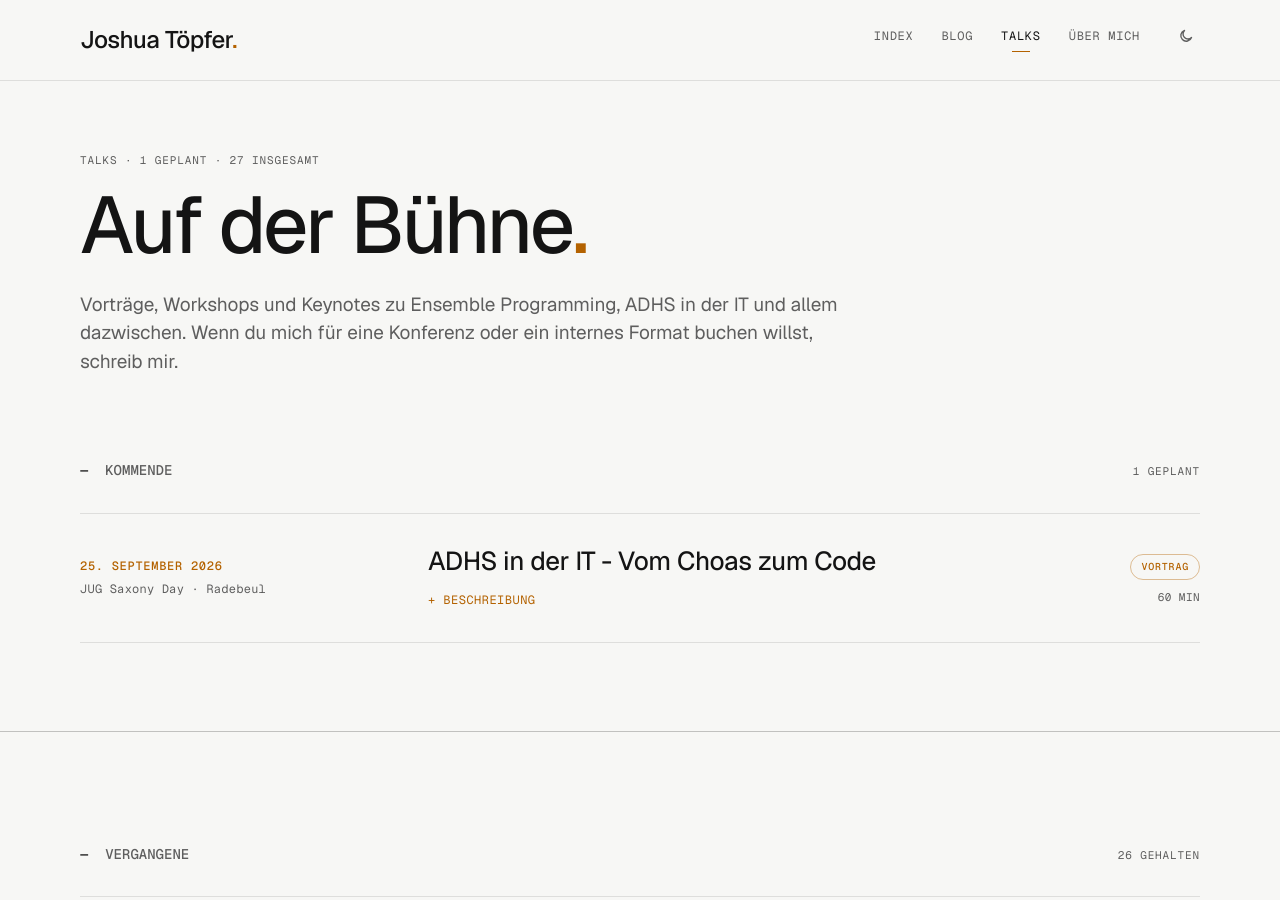
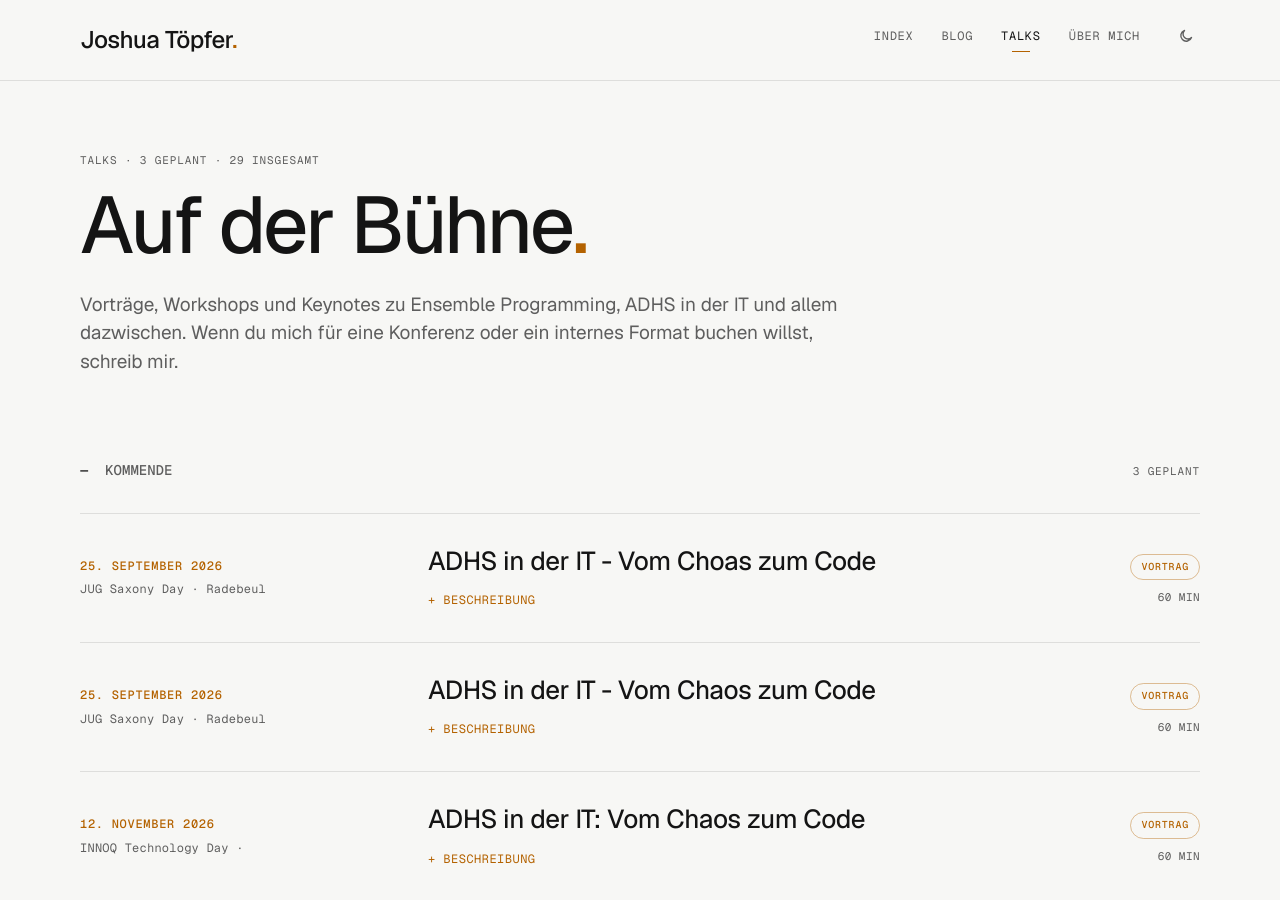
Before and after one commit to hollesse/joshuatoepfer.de, a Jekyll site: the page built from talks/index.html, in a window 1280 px wide and 900 px high. Built offline with Jekyll 4.4.1, drawn with Linux system fonts in a browser that asks for light colours; part of the change alters nothing that is shown.

Commit message:
sync(innoq-talks): Sync: INNOQ talks (2026-09-13)
Auto-generated by .github/workflows/sync-innoq-talks.yml.
See ADR-0007 for the talks-sync architecture.

```diff
--- a/_data/talks.yml
+++ b/_data/talks.yml
@@ -55,8 +55,8 @@
     This talk is for anyone curious about Ensemble Programming or already practicing it and seeking fresh insights.'
   slides: https://res.cloudinary.com/innoq/image/upload/fl_attachment:four-years-one-ensemble-challenges-aha-moments-and-true-team-transformation-slides/v1/uploads-production/0juwsmmi0inhx157dfjzuwh5b0f6?_a=BACMTiAE
   source: innoq
+  source_url: https://www.innoq.com/de/talks/2026/03/four-years-one-ensemble-challenges-aha-moments-and-true-team-transformation/
   video: https://www.youtube.com/watch?v=dfIk-qnRtQ0
-  source_url: https://www.innoq.com/de/talks/2026/03/four-years-one-ensemble-challenges-aha-moments-and-true-team-transformation/
 - date: '2025-10-08'
   what: 'ADHS in der IT: Vom Chaos zum Code'
   where: Berlin Expert Days (BED-Con 2025)
@@ -336,9 +336,9 @@
   duration: 40
   abstract: Das ganze Team sitzt in einem Online-Meeting und entwickelt gemeinsam. Einer tippt den Code, die anderen diskutieren. Klingt ungewöhnlich? Das ist Remote Mob Programming, eine spannende Arbeitsweise für verteilte Teams. Seit über 3 Jahren arbeitet Joshua Töpfer Vollzeit in einem Remote Mob und möchte nicht mehr anders arbeiten. Was es damit auf sich hat, was die Vor- und Nachteile dieser Methodik sind und wie ihr herausfinden könnt, ob diese Methodik etwas für euer Team ist, erfahrt ihr in diesem Vortrag.
   slides: https://res.cloudinary.com/innoq/image/upload/fl_attachment:remote-mob-programming-die-besondere-art-des-teamworks-slides/v1/uploads-production/72tpq7wwlgrsjaol5v0sd9vu5rct?_a=BACMTiAE
-  video: https://www.youtube.com/watch?v=Oblh2OE-z1c
   source: innoq
   source_url: https://www.innoq.com/de/talks/2023/12/remote-mob-programming-die-besondere-art-des-teamworks/
+  video: https://www.youtube.com/watch?v=Oblh2OE-z1c
 - date: '2023-11-15'
   what: Remote Mob Programming — Zuhause, aber nicht allein
   where: c't web dev
@@ -366,3 +366,29 @@
     In diesem Vortrag klären wir über die typischen Symptome von ADHS auf und geben erste Anhaltspunkte, wie man bei sich selbst mögliche Anzeichen erkennen kann. Außerdem beleuchten wir, wie Teams am besten mit ADHS-betroffenen Kollegen umgehen können, um deren Potenziale voll auszuschöpfen. Abschließend teilen wir konkrete Strategien und Tipps für Softwareentwickler, wie sie mit den Herausforderungen von ADHS besser umgehen und ihre Stärken besser nutzen können. Dieser Vortrag richtet sich an alle, die in der IT arbeiten und mehr über ADHS erfahren wollen — egal, ob als Betroffene oder als Kollegen.'
   source: innoq
   source_url: https://www.innoq.com/de/talks/2026/09/adhs-in-der-it-vom-choas-zum-code-jug-saxony-day-2026/
+- date: '2026-11-12'
+  what: 'ADHS in der IT: Vom Chaos zum Code'
+  where: INNOQ Technology Day
+  city: ''
+  status: upcoming
+  type: talk
+  duration: 60
+  abstract: 'ADHS ist mehr als nur das Bild des zappeligen Kindes – gerade in der IT-Branche sind viele Erwachsene betroffen, oft ohne es zu wissen. Doch ADHS kann sowohl Fluch als auch Segen sein: Die kreativen Höhenflüge und das tiefe Hyperfokus-Tauchen sind oft genauso präsent wie das chaotische Durcheinander und der ständige Kampf mit Prokrastination.
+
+
+    In diesem Vortrag klären wir über die typischen Symptome von ADHS auf und geben erste Anhaltspunkte, wie man bei sich selbst mögliche Anzeichen erkennen kann. Außerdem beleuchten wir, wie Teams am besten mit ADHS-betroffenen Kolleg:innen umgehen können, um deren Potenziale voll auszuschöpfen. Abschließend teilen wir konkrete Strategien und Tipps für Softwareentwickler:innen, wie sie mit den Herausforderungen von ADHS besser umgehen und ihre Stärken besser nutzen können. Dieser Vortrag richtet sich an alle, die in der IT arbeiten und mehr über ADHS erfahren wollen – egal, ob als Betroffene oder als Kollegen.'
+  source: innoq
+  source_url: https://www.innoq.com/de/talks/2026/11/adhs-in-der-it-vom-chaos-zum-code-technology-day/
+- date: '2026-09-25'
+  what: ADHS in der IT - Vom Chaos zum Code
+  where: JUG Saxony Day
+  city: Radebeul
+  status: upcoming
+  type: talk
+  duration: 60
+  abstract: 'ADHS ist mehr als nur das Bild des zappeligen Kindes — gerade in der IT-Branche sind viele Erwachsene betroffen, oft ohne es zu wissen. Doch ADHS kann sowohl Fluch als auch Segen sein: Die kreativen Höhenflüge und der tiefe Hyperfokus sind oft genauso präsent wie das chaotische Durcheinander und der ständige Kampf mit Prokrastination.
+
+
+    In diesem Vortrag klären wir über die typischen Symptome von ADHS auf und geben erste Anhaltspunkte, wie man bei sich selbst mögliche Anzeichen erkennen kann. Außerdem beleuchten wir, wie Teams am besten mit ADHS-betroffenen Kollegen umgehen können, um deren Potenziale voll auszuschöpfen. Abschließend teilen wir konkrete Strategien und Tipps für Softwareentwickler, wie sie mit den Herausforderungen von ADHS besser umgehen und ihre Stärken besser nutzen können. Dieser Vortrag richtet sich an alle, die in der IT arbeiten und mehr über ADHS erfahren wollen — egal, ob als Betroffene oder als Kollegen.'
+  source: innoq
+  source_url: https://www.innoq.com/de/talks/2026/09/adhs-in-der-it-vom-chaos-zum-code-jug-saxony-day-2026/
```
